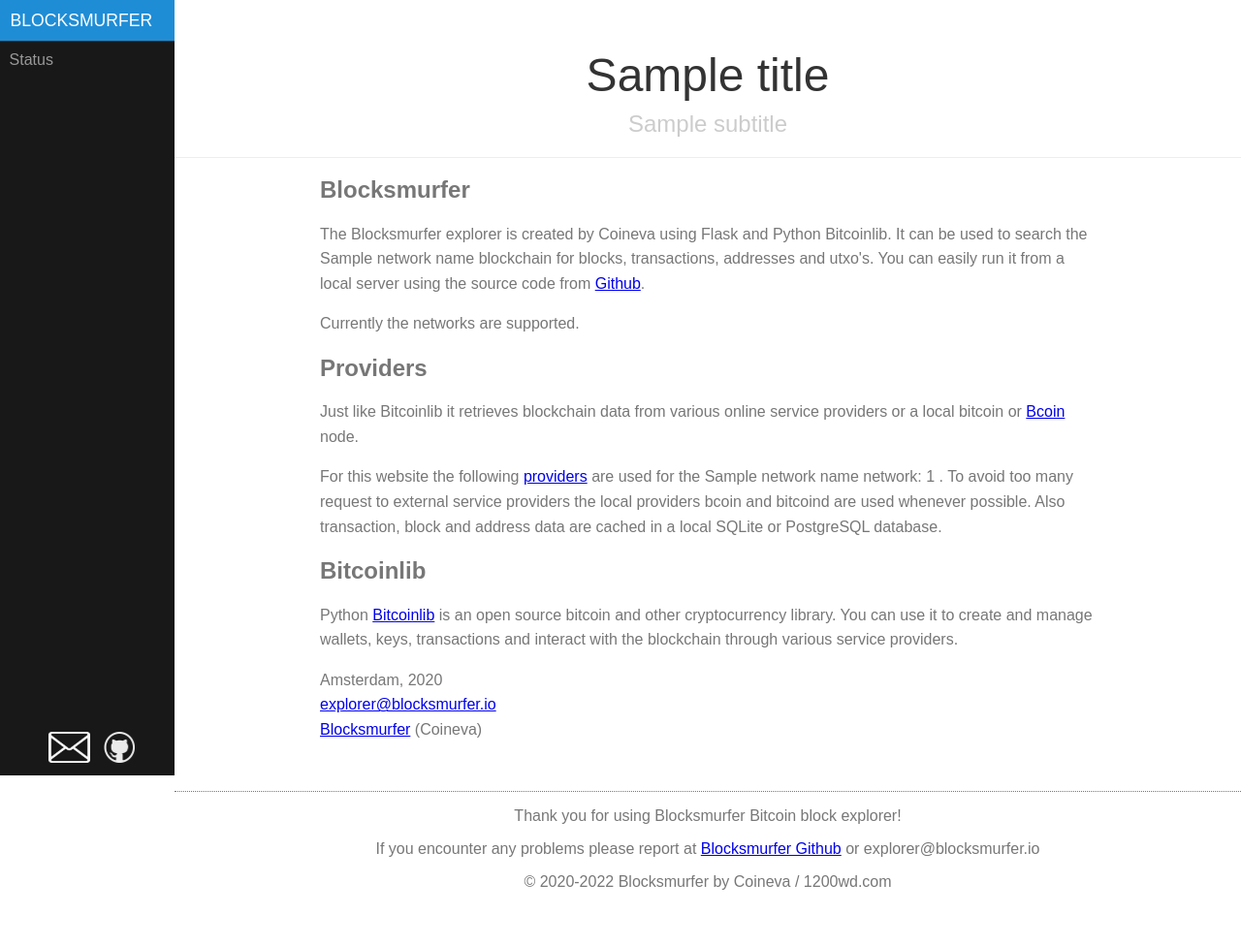
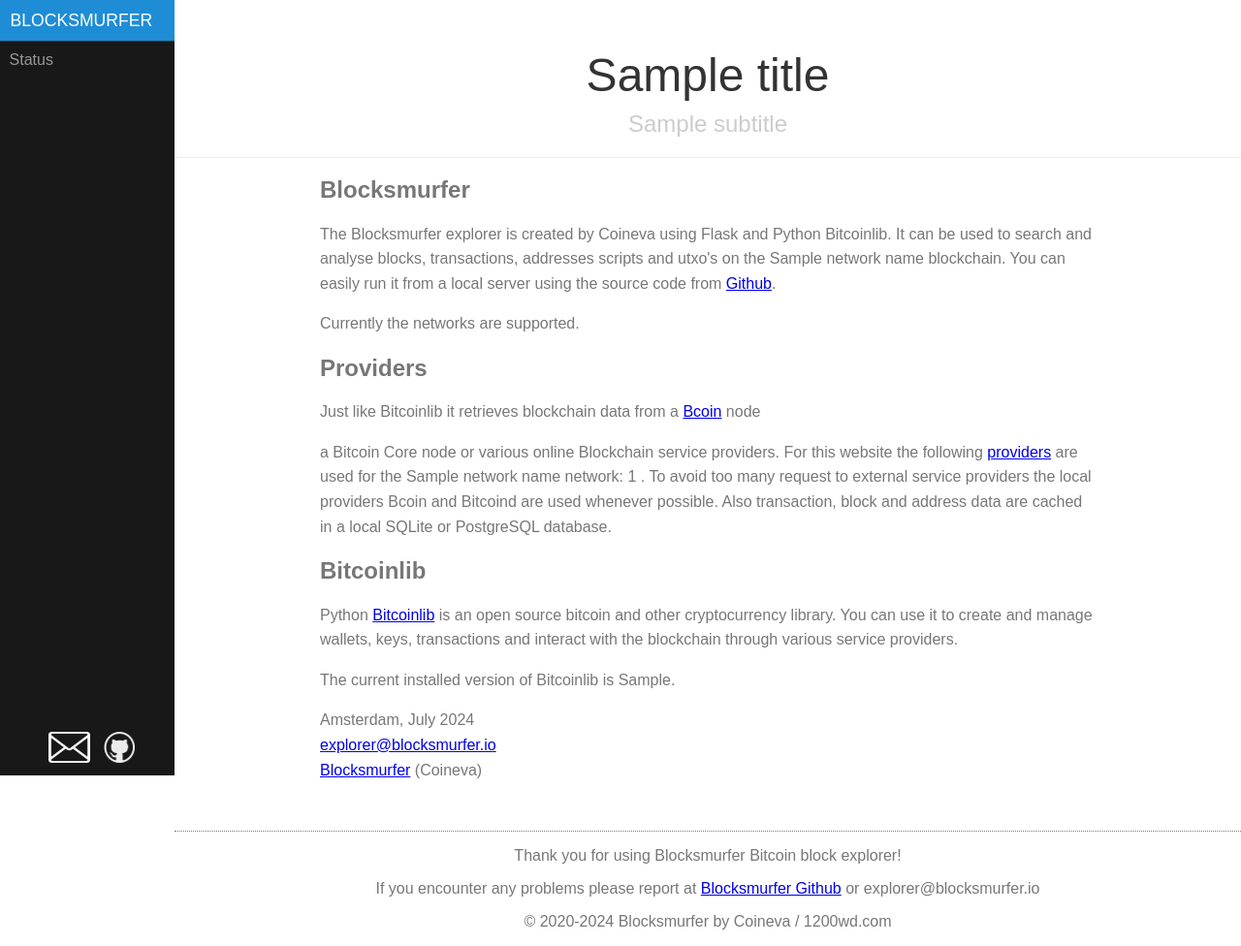
Before and after one commit to 1200wd/blocksmurfer, a Python web app: template blocksmurfer/templates/about.html in a window 1280 px wide. Shown: the whole page at 97% size. Before the commit the page ends 918 px from the top, so only its background shows below. Run offline with Jinja, Linux system fonts and the light colour scheme; the template is opened without the code that fills it: most values are stand-ins (such as "Sample title", 1, 10 or a date in 2020).

Commit message:
Update code to use latest bitcoinlib v7

```diff
--- a/blocksmurfer/api/structures.py
+++ b/blocksmurfer/api/structures.py
@@ -45,7 +45,7 @@
     'public_hash': fields.String(attribute=lambda obj: obj.public_hash.hex()),
     'redeemscript': fields.String(attribute=lambda obj: obj.redeemscript.hex()),
     'script': fields.String(attribute=lambda obj: obj.unlocking_script.hex()),
-    'script_code': fields.String(attribute=lambda obj: obj.script_code.hex()),
+    'locking_script': fields.String(attribute=lambda obj: obj.locking_script.hex()),
     'script_type': fields.String,
     'sequence': fields.Integer,
     'signatures': fields.List(Hexstring),
--- a/blocksmurfer/main/routes.py
+++ b/blocksmurfer/main/routes.py
@@ -67,7 +67,7 @@
         if '@' in provider[1]['url']:
             provider[1]['url'] = ''
     return render_template('about.html', title=_('About'), subtitle=_('Keep on smurfing!'), providers=providers,
-                           network_name=srv.network.name, network=network)
+                           network_name=srv.network.name, network=network, bitcoinlib_version=BITCOINLIB_VERSION)
 
 
 @bp.route('/providers')
--- a/blocksmurfer/templates/about.html
+++ b/blocksmurfer/templates/about.html
@@ -3,8 +3,9 @@
 {% block app_content %}
     <h2>Blocksmurfer</h2>
     <p>The Blocksmurfer explorer is created by Coineva using Flask and Python Bitcoinlib. It can be used to search
-    the {{ network_name }} blockchain for blocks, transactions, addresses and utxo's. You can easily run it from a
-    local server using the source code from <a href="https://github.com/1200wd/blocksmurfer">Github</a>.</p>
+        and analyse blocks, transactions, addresses scripts and utxo's on the {{ network_name }} blockchain.
+        You can easily run it from a local server using the source code from
+        <a href="https://github.com/1200wd/blocksmurfer">Github</a>.</p>
 
     <p>Currently the
         {% for nw in config.NETWORKS_ENABLED.values() %}
@@ -12,16 +13,20 @@
         {% endfor %} networks are supported.</p>
 
     <h2>Providers</h2>
-    <p>Just like Bitcoinlib it retrieves blockchain data from various online service providers or a local bitcoin
-    or <a href="https://github.com/bcoin-org/bcoin/blob/master/docs/README.md">Bcoin</a> node.</p>
+
+    <p>Just like Bitcoinlib it retrieves blockchain data from a <a href="https://github.com/bcoin-org/bcoin/blob/master/docs/README.md">Bcoin</a> node</p>
+        a Bitcoin Core node or various online Blockchain service providers.
 
     For this website the following <a href="{{ url_for('main.providers', network=network) }}">providers</a>
     are used for the {{ network_name }} network:
+
     {% for provider in providers %}
         {{ provider[0] -}}
         {% if loop.index == loop.length - 1 %} and
         {% elif not loop.last %}, {% endif %}
-    {% endfor -%}. To avoid too many request to external service providers the local providers bcoin and bitcoind are
+    {% endfor -%}.
+
+    To avoid too many request to external service providers the local providers Bcoin and Bitcoind are
     used whenever possible. Also transaction, block and address data are cached in a local SQLite or PostgreSQL
     database.
 
@@ -30,7 +35,10 @@
     cryptocurrency library. You can use it to create and manage wallets, keys, transactions and interact with
     the blockchain through various service providers.</p>
 
-    <p>Amsterdam, 2020<br />
+    <p>The current installed version of Bitcoinlib is {{ bitcoinlib_version }}.</p>
+
+    <p>Amsterdam, July 2024<br />
     <a href="mailto:explorer@blocksmurfer.io">explorer@blocksmurfer.io</a><br />
+
     <a href="https://blocksmurfer.io">Blocksmurfer</a> (Coineva)</p>
 {% endblock %}
--- a/blocksmurfer/templates/base.html
+++ b/blocksmurfer/templates/base.html
@@ -132,7 +132,7 @@
                 explorer@blocksmurfer.io
             </p>
             <p>
-                &copy; 2020-2022 Blocksmurfer by Coineva / 1200wd.com
+                &copy; 2020-2024 Blocksmurfer by Coineva / 1200wd.com
             </p>
         </div>
     </div>
```
Also changed, not shown: blocksmurfer/templates/explorer/script_decomposed.html (+16 -6 lines), tests/test_explorer.py (+12 -9 lines).
